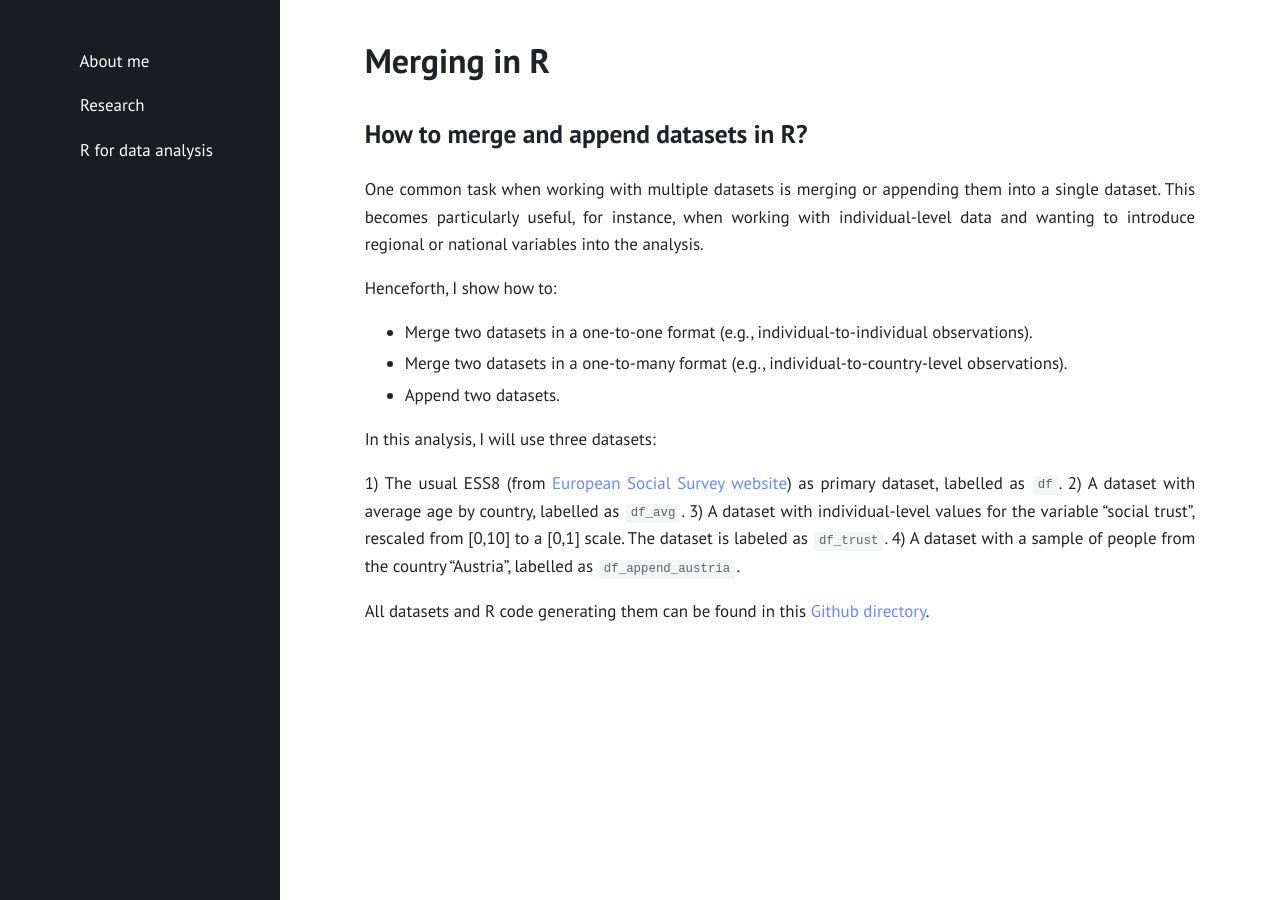
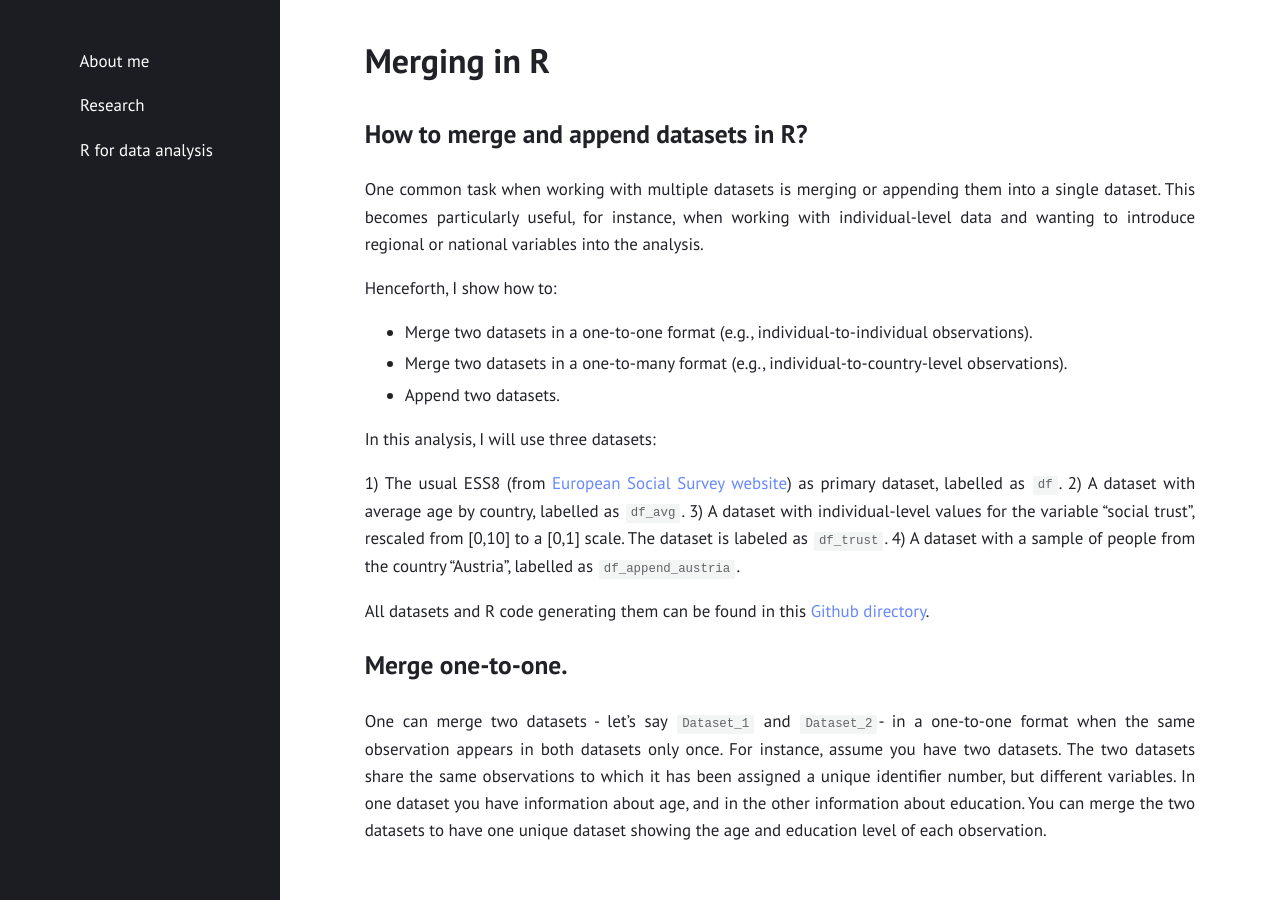
Before and after one commit to gubellom/gubellom.github.io, a Jekyll site: the page built from R files/Merging.md, in a window 1280 px wide. Built offline with Jekyll 4.4.1, drawn with Linux system fonts in a browser that asks for light colours.

Commit message:
Update Merging.md
Signed-off-by: Michele Gubello <62111923+gubellom@users.noreply.github.com>

```diff
--- a/R files/Merging.md
+++ b/R files/Merging.md
@@ -34,3 +34,7 @@ In this analysis, I will use three datasets:
 4) A dataset with a sample of people from the country "Austria", labelled as `df_append_austria`.
 
 All datasets and R code generating them can be found in this <a href="https://github.com/gubellom/r_dataset_exercises/tree/main">Github directory</a>.
+
+# Merge one-to-one.
+
+One can merge two datasets - let's say `Dataset_1` and `Dataset_2`- in a one-to-one format when the same observation appears in both datasets only once. For instance, assume you have two datasets. The two datasets share the same observations to which it has been assigned a unique identifier number, but different variables. In one dataset you have information about age, and in the other information about education. You can merge the two datasets to have one unique dataset showing the age and education level of each observation.
```
